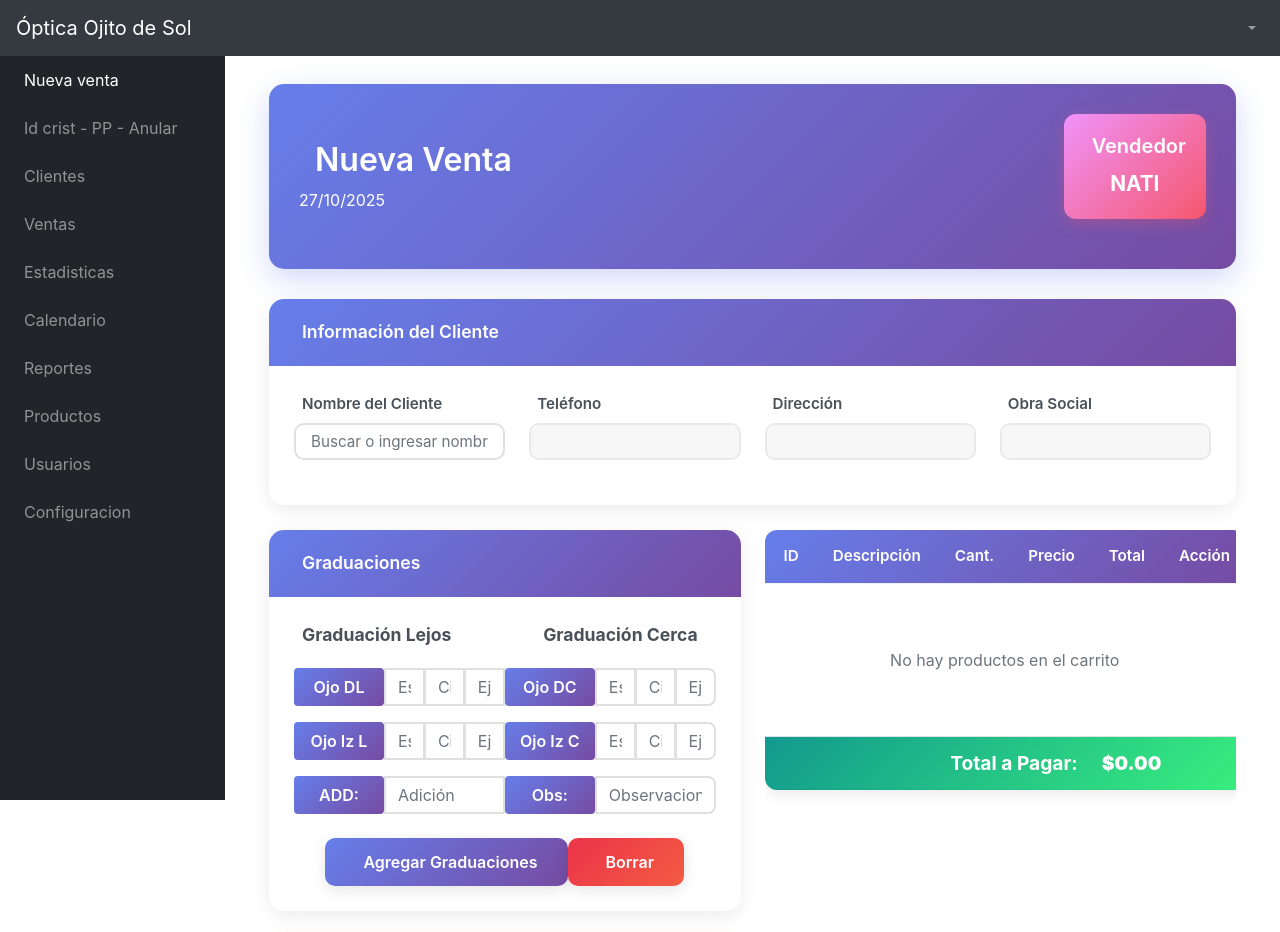
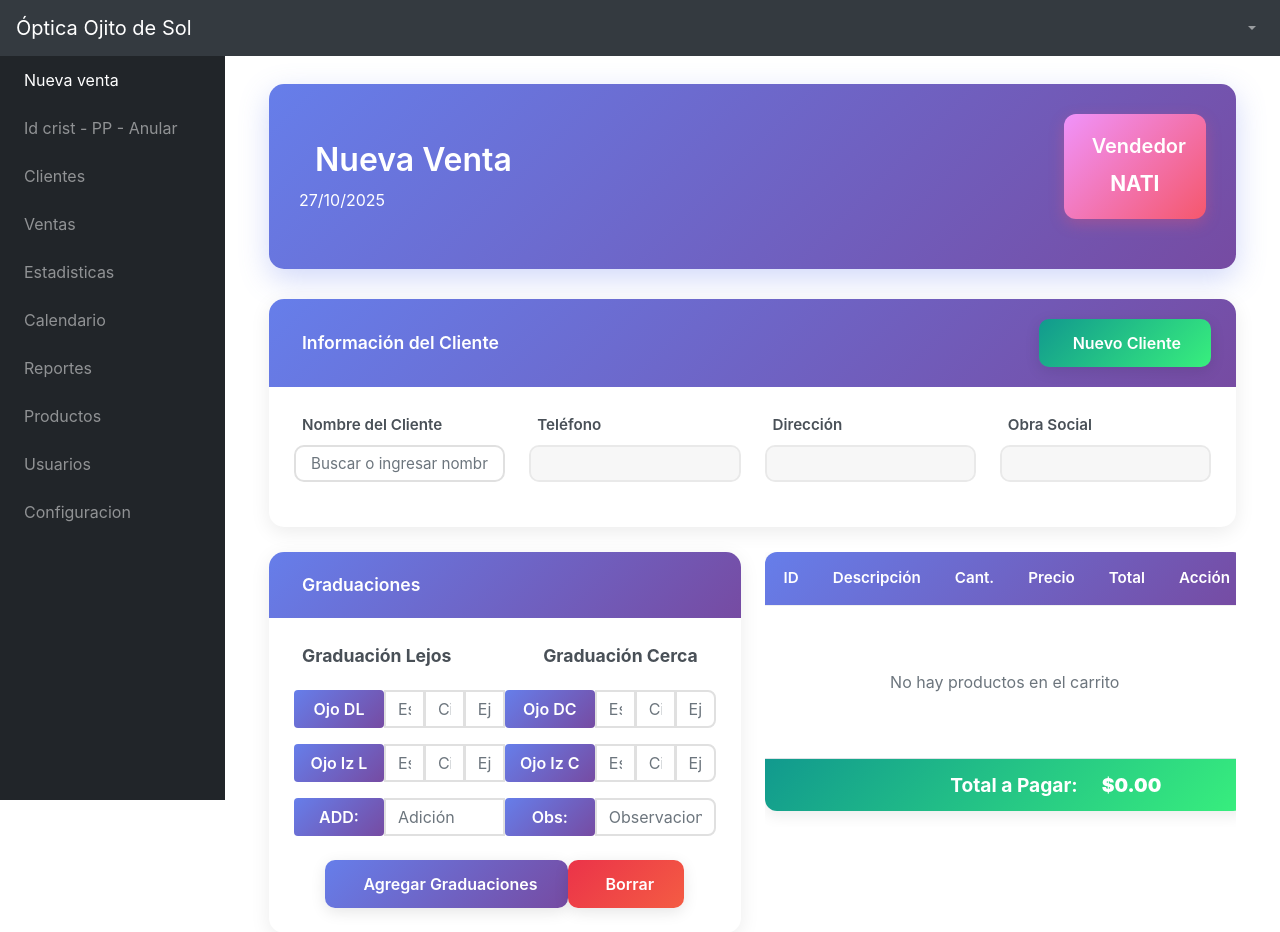
Before and after one commit to phenrril/2025-optics, a PHP site: page /src/ventas.php in a window 1280 px wide. Shown: the top 932 px of the page. Run offline with PHP 8.4, Linux system fonts and the light colour scheme; a user stored in the database is signed in; data comes from the database, SQL or seed files in the repository; data that the repository does not hold is empty; some libraries are stand-ins or nearby versions.

Commit message:
agregar cliente desde ventas#

```diff
--- a/assets/js/funciones.js
+++ b/assets/js/funciones.js
@@ -138,6 +138,7 @@ document.addEventListener("DOMContentLoaded", function () {
             }
         }
     })
+
     $('#btn_generar').click(function (e) {
         e.preventDefault();
         var rows = $('#tblDetalle tr').length;
@@ -263,6 +264,89 @@ document.addEventListener("DOMContentLoaded", function () {
 
 
 })
+
+// Función para guardar nuevo cliente
+function guardarNuevoCliente() {
+    console.log('guardarNuevoCliente llamada');
+    var nombre = $('#nombre_cliente').val();
+    var telefono = $('#telefono_cliente').val();
+    var direccion = $('#direccion_cliente').val();
+
+    console.log('Datos:', {nombre, telefono, direccion});
+
+    if (!nombre || !telefono || !direccion) {
+        Swal.fire({
+            position: 'top-end',
+            icon: 'warning',
+            title: 'Complete los campos obligatorios',
+            text: 'Nombre, Teléfono y Dirección son obligatorios',
+            showConfirmButton: false,
+            timer: 3000
+        });
+        return;
+    }
+
+    $.ajax({
+        url: 'ajax.php',
+        type: 'POST',
+        dataType: 'json',
+        data: {
+            nuevo_cliente: true,
+            nombre_cliente: nombre,
+            telefono_cliente: telefono,
+            direccion_cliente: direccion,
+            dni_cliente: $('#dni_cliente').val(),
+            obrasocial_cliente: $('#obrasocial_cliente').val(),
+            medico_cliente: $('#medico_cliente').val()
+        },
+        success: function(response) {
+            console.log('Respuesta del servidor:', response);
+            if (response.success) {
+                Swal.fire({
+                    position: 'top-end',
+                    icon: 'success',
+                    title: response.mensaje,
+                    showConfirmButton: false,
+                    timer: 2000
+                });
+
+                // Cerrar el modal
+                $('#nuevo_cliente_venta').modal('hide');
+
+                // Llenar los campos con los datos del nuevo cliente
+                $('#idcliente').val(response.cliente.id);
+                $('#nom_cliente').val(response.cliente.label);
+                $('#tel_cliente').val(response.cliente.telefono);
+                $('#dir_cliente').val(response.cliente.direccion);
+                $('#obrasocial').val(response.cliente.obrasocial);
+
+                // Limpiar el formulario del modal
+                $('#form_nuevo_cliente')[0].reset();
+            } else {
+                Swal.fire({
+                    position: 'top-end',
+                    icon: 'error',
+                    title: 'Error',
+                    text: response.mensaje,
+                    showConfirmButton: false,
+                    timer: 3000
+                });
+            }
+        },
+        error: function(xhr, status, error) {
+            console.log('Error AJAX:', {xhr, status, error});
+            Swal.fire({
+                position: 'top-end',
+                icon: 'error',
+                title: 'Error de conexión',
+                text: 'No se pudo guardar el cliente: ' + error,
+                showConfirmButton: false,
+                timer: 3000
+            });
+        }
+    });
+}
+
 // Simular venta - Calcular totales con descuentos
 function calcularVenta() {
     var abona = parseFloat(document.getElementById('abona').value) || 0;
--- a/src/ajax.php
+++ b/src/ajax.php
@@ -337,4 +337,51 @@ if (isset($_GET['q'])) {
 
     echo $msg;
     die();
+
+// Crear nuevo cliente
+} else if (isset($_POST['nuevo_cliente'])) {
+    $nombre = mysqli_real_escape_string($conexion, $_POST['nombre_cliente']);
+    $telefono = mysqli_real_escape_string($conexion, $_POST['telefono_cliente']);
+    $direccion = mysqli_real_escape_string($conexion, $_POST['direccion_cliente']);
+    $dni = mysqli_real_escape_string($conexion, $_POST['dni_cliente'] ?? '');
+    $obrasocial = mysqli_real_escape_string($conexion, $_POST['obrasocial_cliente'] ?? '');
+    $medico = mysqli_real_escape_string($conexion, $_POST['medico_cliente'] ?? '');
+
+    // Validar campos obligatorios
+    if (empty($nombre) || empty($telefono) || empty($direccion)) {
+        echo json_encode(array('success' => false, 'mensaje' => 'Complete los campos obligatorios'));
+        die();
+    }
+
+    // Verificar si el cliente ya existe
+    $query_existe = mysqli_query($conexion, "SELECT * FROM cliente WHERE nombre = '$nombre'");
+    if (mysqli_num_rows($query_existe) > 0) {
+        echo json_encode(array('success' => false, 'mensaje' => 'El cliente ya existe'));
+        die();
+    }
+
+    // Insertar nuevo cliente
+    $query_insert = mysqli_query($conexion, "INSERT INTO cliente(nombre, telefono, direccion, usuario_id, dni, obrasocial, medico, estado) VALUES ('$nombre', '$telefono', '$direccion', $id_user, '$dni', '$obrasocial', '$medico', 1)");
+
+    if ($query_insert) {
+        // Obtener los datos del cliente recién creado
+        $id_nuevo = mysqli_insert_id($conexion);
+        $query_datos = mysqli_query($conexion, "SELECT * FROM cliente WHERE idcliente = $id_nuevo");
+        $datos_cliente = mysqli_fetch_assoc($query_datos);
+
+        echo json_encode(array(
+            'success' => true,
+            'mensaje' => 'Cliente registrado exitosamente',
+            'cliente' => array(
+                'id' => $datos_cliente['idcliente'],
+                'label' => $datos_cliente['nombre'],
+                'telefono' => $datos_cliente['telefono'],
+                'direccion' => $datos_cliente['direccion'],
+                'obrasocial' => $datos_cliente['obrasocial']
+            )
+        ));
+    } else {
+        echo json_encode(array('success' => false, 'mensaje' => 'Error al registrar el cliente'));
+    }
+    die();
 }
--- a/src/ventas.php
+++ b/src/ventas.php
@@ -477,8 +477,13 @@ include_once "includes/header.php";
 
     <!-- Datos del Cliente -->
     <div class="card card-modern">
-        <div class="card-header card-header-modern">
-            <i class="fas fa-user mr-2"></i> Información del Cliente
+        <div class="card-header card-header-modern d-flex justify-content-between align-items-center">
+            <div>
+                <i class="fas fa-user mr-2"></i> Información del Cliente
+            </div>
+            <button type="button" class="btn btn-modern btn-modern-success btn-sm" data-toggle="modal" data-target="#nuevo_cliente_venta">
+                <i class="fas fa-plus mr-1"></i> Nuevo Cliente
+            </button>
         </div>
         <div class="card-body card-body-modern">
                 <form method="post">
@@ -716,4 +721,56 @@ include_once "includes/header.php";
     </div>
 </div>
 
+<!-- Modal para agregar nuevo cliente -->
+<div id="nuevo_cliente_venta" class="modal fade" tabindex="-1" role="dialog" aria-labelledby="modal-nuevo-cliente" aria-hidden="true">
+    <div class="modal-dialog modal-dialog-centered" role="document">
+        <div class="modal-content">
+            <div class="modal-header" style="background: linear-gradient(135deg, #667eea 0%, #764ba2 100%);">
+                <h5 class="modal-title text-white" id="modal-nuevo-cliente">
+                    <i class="fas fa-user-plus mr-2"></i> Nuevo Cliente
+                </h5>
+                <button type="button" class="close text-white" data-dismiss="modal" aria-label="Close">
+                    <span aria-hidden="true">&times;</span>
+                </button>
+            </div>
+            <div class="modal-body">
+                <form id="form_nuevo_cliente">
+                    <div class="form-group">
+                        <label for="nombre_cliente"><i class="fas fa-user mr-2"></i> Nombre *</label>
+                        <input type="text" class="form-control" id="nombre_cliente" name="nombre_cliente" placeholder="Ingrese Nombre" required>
+                    </div>
+                    <div class="form-group">
+                        <label for="telefono_cliente"><i class="fas fa-phone mr-2"></i> Teléfono *</label>
+                        <input type="text" class="form-control" id="telefono_cliente" name="telefono_cliente" placeholder="Ingrese Teléfono" required>
+                    </div>
+                    <div class="form-group">
+                        <label for="direccion_cliente"><i class="fas fa-map-marker-alt mr-2"></i> Dirección *</label>
+                        <input type="text" class="form-control" id="direccion_cliente" name="direccion_cliente" placeholder="Ingrese Dirección" required>
+                    </div>
+                    <div class="form-group">
+                        <label for="dni_cliente"><i class="fas fa-id-card mr-2"></i> DNI</label>
+                        <input type="text" class="form-control" id="dni_cliente" name="dni_cliente" placeholder="Ingrese DNI">
+                    </div>
+                    <div class="form-group">
+                        <label for="obrasocial_cliente"><i class="fas fa-hospital mr-2"></i> Obra Social</label>
+                        <input type="text" class="form-control" id="obrasocial_cliente" name="obrasocial_cliente" placeholder="Ingrese Obra Social">
+                    </div>
+                    <div class="form-group">
+                        <label for="medico_cliente"><i class="fas fa-user-md mr-2"></i> Médico</label>
+                        <input type="text" class="form-control" id="medico_cliente" name="medico_cliente" placeholder="Ingrese Médico">
+                    </div>
+                </form>
+            </div>
+            <div class="modal-footer">
+                <button type="button" class="btn btn-secondary" data-dismiss="modal">
+                    <i class="fas fa-times mr-2"></i> Cancelar
+                </button>
+                <button type="button" class="btn btn-modern btn-modern-primary" id="btn_guardar_cliente" onclick="guardarNuevoCliente()">
+                    <i class="fas fa-save mr-2"></i> Guardar Cliente
+                </button>
+            </div>
+        </div>
+    </div>
+</div>
+
 <?php include_once "includes/footer.php"; ?>
```
